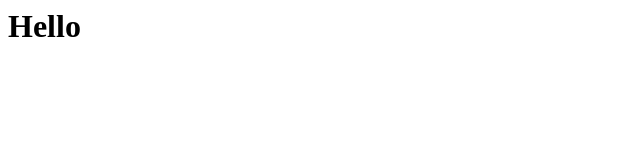
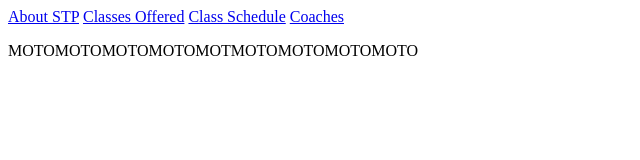
Before and after one commit to akonenkamp/stp-archery, a plain HTML site: page index.html in a window 1280 px wide. Shown: the whole page, without its empty margins (0-640 px from the left). Drawn offline with Linux system fonts and the light colour scheme.

Commit message:
html outline 1

```diff
--- a/index.html
+++ b/index.html
@@ -1,3 +1,26 @@
-<html>
-<h1>Hello</h1>
+<!DOCTYPE html>
+<html lang="en">
+  <head>
+    <meta charset=utf-8>
+    <title>Straight To The Point</title>
+     <link rel="stylesheet"
+           href= "#">
+  </head>
+
+  <body>
+    <header>
+      <nav>
+        <a href="#">About STP</a>
+        <a href="#">Classes Offered</a>
+        <a href="#">Class Schedule</a>
+        <a href="#">Coaches</a>
+      </nav>
+    </header>
+    <article>
+      <p>MOTOMOTOMOTOMOTOMOTMOTOMOTOMOTOMOTO</p>
+    </article>
+
+  </body>
+
+
 </html>
```
